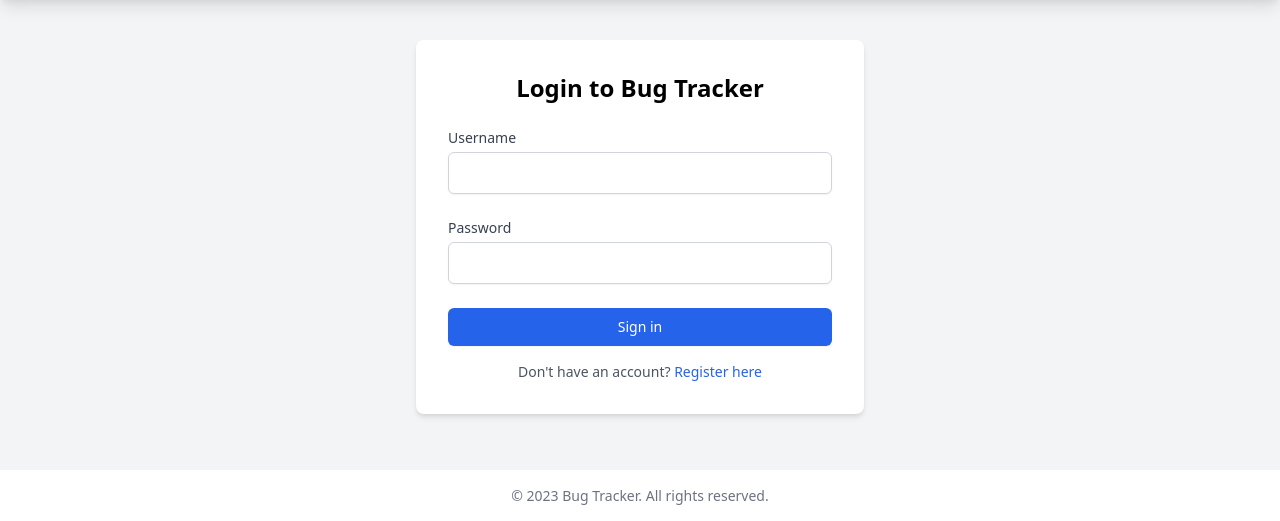
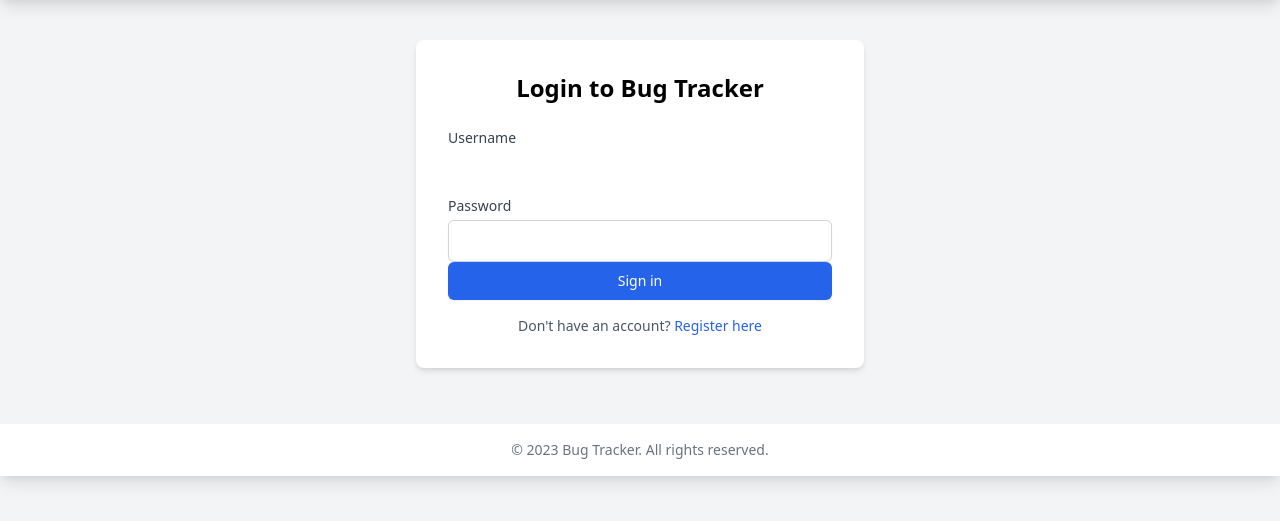
Before and after one commit to MURTHYKH/bug-tracker1, a Python web app: template templates/login.html in a window 1280 px wide. Shown: the part 64-585 px from the top of the page. Run offline with Jinja, Linux system fonts and the light colour scheme; the template is opened without the code that fills it, so the values that code supplies are empty.

Commit message:
Update login.html

```diff
--- a/templates/login.html
+++ b/templates/login.html
@@ -10,15 +10,13 @@
         <div>
             <label for="username" class="block text-sm font-medium text-gray-700">Username</label>
             <input type="text" id="username" name="username" required
-                   class="mt-1 block w-full px-3 py-2 border border-gray-300 rounded-md shadow-sm focus:outline-none focus:ring-blue-500 focus:border-blue-500">
+                   cmt-1 block w-full px-3 py-2 border border-gray-300 rounded-md shadow-sm focus:outline-none focus:ring-blue-500 focus:border-blue-500">
         </div>
 
         <div>
             <label for="password" class="block text-sm font-medium text-gray-700">Password</label>
             <input type="password" id="password" name="password" required
                    class="mt-1 block w-full px-3 py-2 border border-gray-300 rounded-md shadow-sm focus:outline-none focus:ring-blue-500 focus:border-blue-500">
-        </div>
-
         <div>
             <button type="submit"
                     class="w-full flex justify-center py-2 px-4 border border-transparent rounded-md shadow-sm text-sm font-medium text-white bg-blue-600 hover:bg-blue-700 focus:outline-none focus:ring-2 focus:ring-offset-2 focus:ring-blue-500">
```
